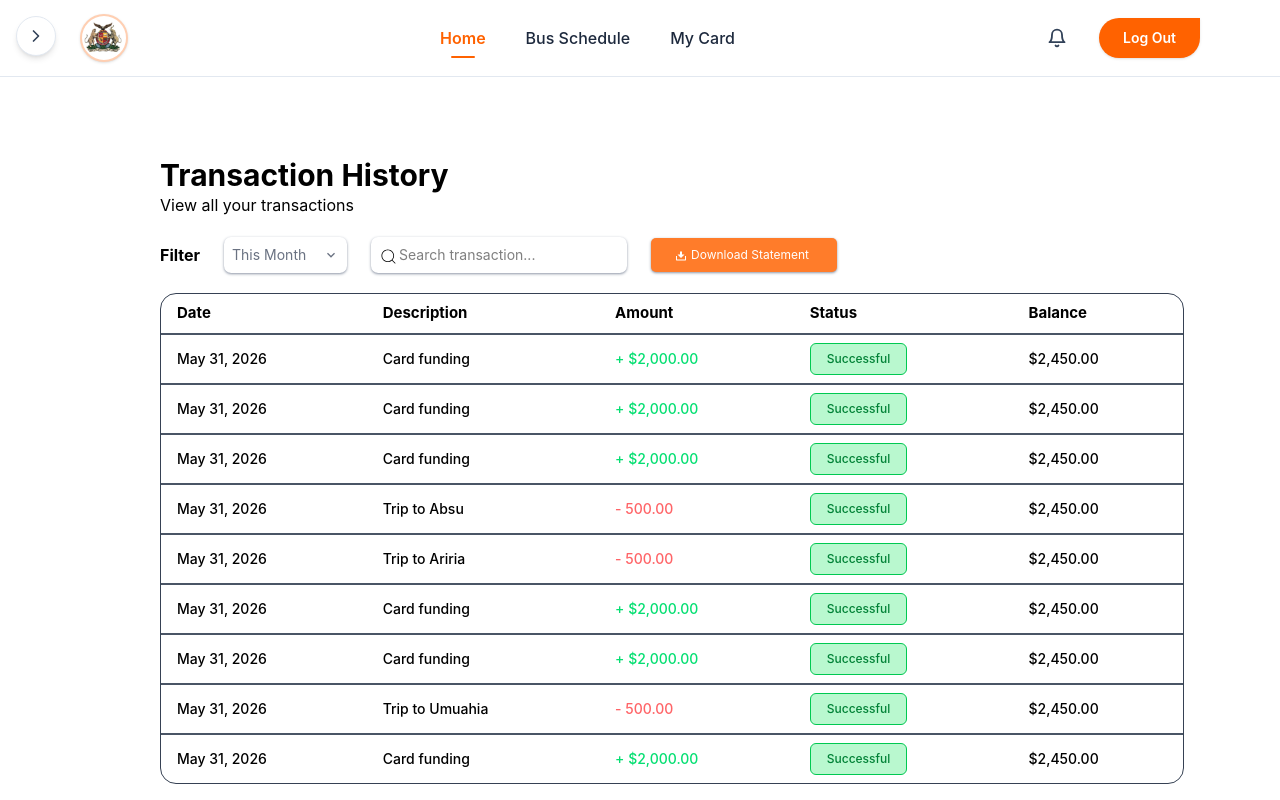
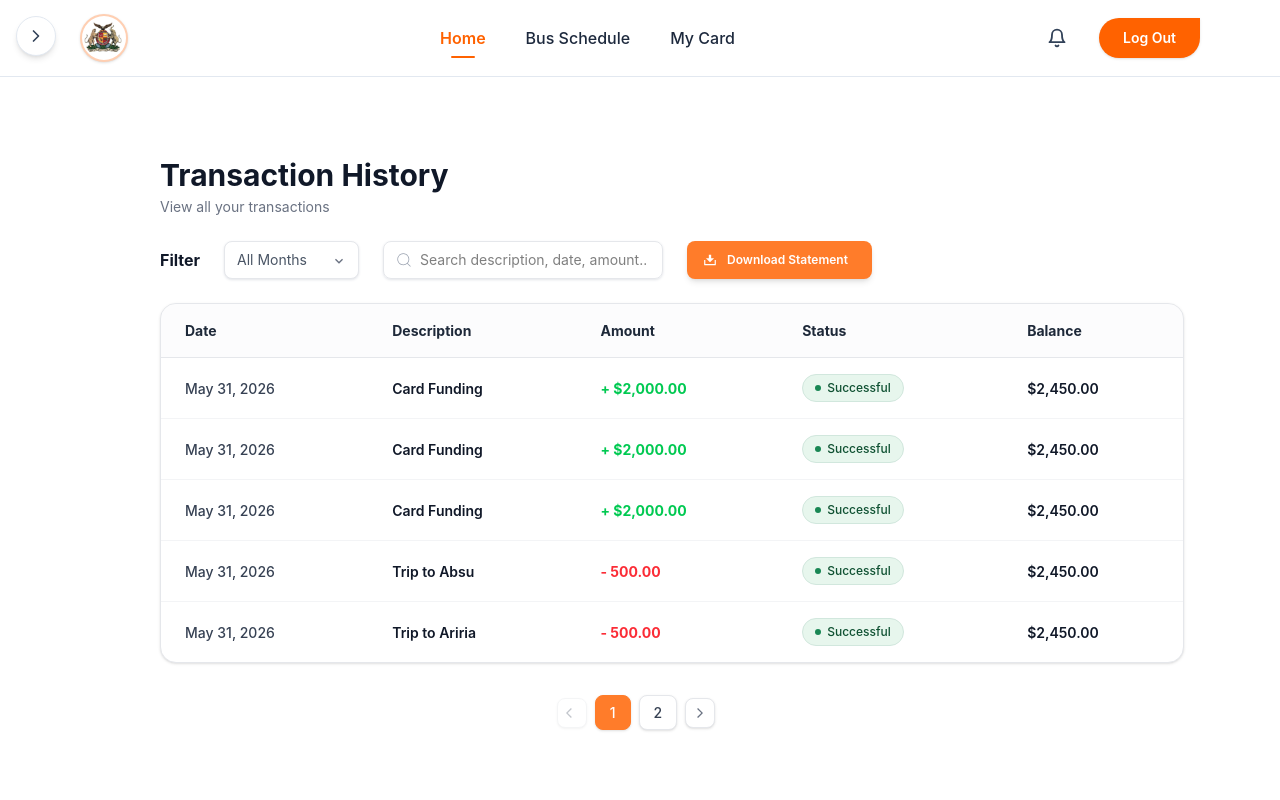
Before and after one commit to davidcoder123/abia-shuttle, a React (Vite) app: page /history in a window 1280 px wide. Shown: the top 800 px of the page. Built offline with nearby package versions, Linux system fonts and the light colour scheme.

Commit message:
fourth commit

```diff
--- a/src/pages/UserPage/TransactionHistory.jsx
+++ b/src/pages/UserPage/TransactionHistory.jsx
@@ -1,4 +1,4 @@
-import React from "react";
+import React, { useState } from "react";
 import { CiSearch } from "react-icons/ci";
 import {
   MdArrowBackIos,
@@ -8,198 +8,257 @@ import {
 import { RiDownload2Fill } from "react-icons/ri";
 
 function TransactionHistory() {
+  const [transactions, setTransactions] = useState([
+    {
+      id: 1,
+      date: "May 31, 2026",
+      month: "May 2026",
+      description: "Card Funding",
+      amount: "+ $2,000.00",
+      type: "credit",
+      status: "Successful",
+      balance: "$2,450.00",
+    },
+    {
+      id: 2,
+      date: "May 31, 2026",
+      month: "May 2026",
+      description: "Card Funding",
+      amount: "+ $2,000.00",
+      type: "credit",
+      status: "Successful",
+      balance: "$2,450.00",
+    },
+    {
+      id: 3,
+      date: "May 31, 2026",
+      month: "May 2026",
+      description: "Card Funding",
+      amount: "+ $2,000.00",
+      type: "credit",
+      status: "Successful",
+      balance: "$2,450.00",
+    },
+    {
+      id: 4,
+      date: "May 31, 2026",
+      month: "May 2026",
+      description: "Trip to Absu",
+      amount: "- 500.00",
+      type: "debit",
+      status: "Successful",
+      balance: "$2,450.00",
+    },
+    {
+      id: 5,
+      date: "May 31, 2026",
+      month: "May 2026",
+      description: "Trip to Ariria",
+      amount: "- 500.00",
+      type: "debit",
+      status: "Successful",
+      balance: "$2,450.00",
+    },
+    {
+      id: 6,
+      date: "Apr 15, 2026",
+      month: "April 2026",
+      description: "Card Funding",
+      amount: "+ $2,000.00",
+      type: "credit",
+      status: "Successful",
+      balance: "$2,450.00",
+    },
+    {
+      id: 7,
+      date: "Mar 10, 2026",
+      month: "March 2026",
+      description: "Trip to Umuahia",
+      amount: "- 500.00",
+      type: "debit",
+      status: "Successful",
+      balance: "$2,450.00",
+    },
+  ]);
+
+  const [searchTerm, setSearchTerm] = useState("");
+  const [selectedMonth, setSelectedMonth] = useState("All Months");
+  const [currentPage, setCurrentPage] = useState(1);
+  const rowsPerPage = 5; // Number of transactions to show per page
+
+  // 1. Filter logic
+  const filteredTransactions = transactions.filter((tx) => {
+    const matchesSearch =
+      tx.description.toLowerCase().includes(searchTerm.toLowerCase()) ||
+      tx.date.toLowerCase().includes(searchTerm.toLowerCase()) ||
+      tx.amount.toLowerCase().includes(searchTerm.toLowerCase());
+
+    const matchesMonth =
+      selectedMonth === "All Months" || tx.month === selectedMonth;
+
+    return matchesSearch && matchesMonth;
+  });
+
+  // 2. Pagination Logic: Calculate total pages and slice transactions for current page
+  const totalPages = Math.ceil(filteredTransactions.length / rowsPerPage) || 1;
+
+  const indexOfLastRow = currentPage * rowsPerPage;
+  const indexOfFirstRow = indexOfLastRow - rowsPerPage;
+  const currentTransactions = filteredTransactions.slice(
+    indexOfFirstRow,
+    indexOfLastRow,
+  );
+
+  const handleDownloadStatement = () => {
+    alert("Downloading statement...");
+  };
+
   return (
-      <section className=" ml-4 md:ml-40 my-10 md:my-20 md:flex md:flex-col h-screen items-start ">
+    <section className="ml-4 md:ml-4 lg:ml-40 my-10 md:my-20 md:flex md:flex-col items-start font-sans">
       <div>
-          <h1 className="text-3xl font-bold">Transaction History</h1>
-          <p>View all your transactions</p>
+        <h1 className="text-3xl font-bold text-gray-900">
+          Transaction History
+        </h1>
+        <p className="text-gray-500 text-sm mt-1">View all your transactions</p>
       </div>
 
-        <div className="flex mt-5 gap-6 items-center">
-          <p className="font-bold">Filter</p>
+      {/* Filters & Actions Bar */}
+      <div className="flex flex-wrap mt-6 gap-6 items-center">
+        <p className="font-bold text-gray-900">Filter</p>
+
+        {/* Month Dropdown */}
         <div className="flex relative">
           <select
-              name=""
-              id=""
-              className="text-sm shadow-sm shadow-gray-400 pl-2 pr-10 py-2 text-gray-500 rounded-[7px] appearance-none"
+            value={selectedMonth}
+            onChange={(e) => {
+              setSelectedMonth(e.target.value);
+              setCurrentPage(1); // Reset to page 1 on filter change
+            }}
+            className="text-sm shadow-sm shadow-gray-200 border border-gray-200 pl-3 pr-10 py-2 text-gray-600 rounded-[8px] appearance-none bg-white outline-none cursor-pointer"
           >
-              <option value="">This Month </option>
-              <option value="">Last Month</option>
+            <option value="All Months">All Months</option>
+            <option value="May 2026">May 2026</option>
+            <option value="April 2026">April 2026</option>
+            <option value="March 2026">March 2026</option>
           </select>
-            <MdKeyboardArrowDown className="absolute right-2 top-2.5 text-gray-500" />
+          <MdKeyboardArrowDown className="absolute right-3 top-3 text-gray-500 pointer-events-none" />
         </div>
 
+        {/* Search Input */}
         <div className="flex relative items-center">
           <input
             type="text"
-              placeholder="Search transaction..."
-              className="shadow-sm shadow-gray-400  text-sm px-7 py-2 rounded-[7px] w-[20vw]"
+            placeholder="Search description, date, amount..."
+            value={searchTerm}
+            onChange={(e) => {
+              setSearchTerm(e.target.value);
+              setCurrentPage(1); // Reset to page 1 on search
+            }}
+            className="shadow-sm shadow-gray-200 border border-gray-200 text-sm pl-9 pr-4 py-2 rounded-[8px] w-full md:w-[280px] outline-none"
           />
-            <CiSearch className="absolute left-2 top-2.5 text-[19px]" />
+          <CiSearch className="absolute left-3 text-gray-400 text-[18px]" />
         </div>
+
+        {/* Download Statement Button */}
         <div className="flex relative text-center">
-            <button className="text-[12px] shadow-sm shadow-gray-400 px-7 py-2 pl-10 text-white bg-[#ff7c2a] rounded-[5px]">
-              {" "}
+          <button
+            onClick={handleDownloadStatement}
+            className="text-[12px] font-semibold shadow-md px-6 py-2.5 pl-10 text-white bg-[#ff7c2a] hover:bg-[#e06a20] transition-colors rounded-[8px] flex items-center gap-2 cursor-pointer"
+          >
             Download Statement
           </button>
-            <RiDownload2Fill className="absolute left-6 top-3  text-white text-[12px]" />
+          <RiDownload2Fill className="absolute left-4 top-3 text-white text-[14px]" />
         </div>
       </div>
 
-        <section className="mt-5 md:overflow-hidden lg:w-[80vw] rounded-2xl border border-gray-700 ">
-          <table className="lg:w-[80vw] border-collapse">
-            <thead className="text-left">
-              <tr className="border-b-2 border-gray-600 text-[15px] font-bold">
-                <th className="px-4 py-2">Date</th>
-                <th className="px-4 py-2">Description</th>
-                <th className="px-4 py-2">Amount</th>
-                <th className="px-4 py-2">Status</th>
-                <th className="px-4 py-2">Balance</th>
+      {/* Transactions Table (Renders only currentTransactions slice) */}
+      <section className="mt-6 md:overflow-hidden w-full lg:w-[80vw] rounded-2xl border border-gray-200 bg-white shadow-sm">
+        <table className="w-full border-collapse text-left">
+          <thead>
+            <tr className="border-b border-gray-200 text-[14px] font-bold text-gray-800 bg-gray-50/50">
+              <th className="px-6 py-4">Date</th>
+              <th className="px-6 py-4">Description</th>
+              <th className="px-6 py-4">Amount</th>
+              <th className="px-6 py-4">Status</th>
+              <th className="px-6 py-4">Balance</th>
             </tr>
           </thead>
-            <tbody>
-              <tr className="border-b-2 border-gray-600 text-[14px] font-medium">
-                <td className="px-4 py-2 ">May 31, 2026</td>
-                <td className="px-4 py-2 ">Card funding</td>
-                <td className="px-4 py-2  text-green-400 text-[14px] font-sans font-medium">
-                  + $2,000.00
+          <tbody className="divide-y divide-gray-100">
+            {currentTransactions.length > 0 ? (
+              currentTransactions.map((tx) => (
+                <tr
+                  key={tx.id}
+                  className="text-[14px] font-medium text-gray-700 hover:bg-gray-50/50 transition-colors"
+                >
+                  <td className="px-6 py-4">{tx.date}</td>
+                  <td className="px-6 py-4 font-semibold text-gray-900">
+                    {tx.description}
                   </td>
-                <td className="px-4 py-2 ">
-                  <span className="bg-green-200 py-1.5 px-4 rounded-md text-green-700 text-[12px] border border-green-500 inline-block">
-                    Successful
+                  <td
+                    className={`px-6 py-4 font-bold ${tx.type === "credit" ? "text-green-500" : "text-red-500"}`}
+                  >
+                    {tx.amount}
+                  </td>
+                  <td className="px-6 py-4">
+                    <span className="bg-[#E7F6ED] py-1 px-3 rounded-full text-[#0F5132] text-[12px] font-medium border border-[#D1E7DD] inline-flex items-center gap-1.5">
+                      <span className="w-1.5 h-1.5 rounded-full bg-[#198754]"></span>
+                      {tx.status}
                     </span>
                   </td>
-                <td className="px-4 py-2">$2,450.00</td>
+                  <td className="px-6 py-4 font-semibold text-gray-900">
+                    {tx.balance}
+                  </td>
                 </tr>
-              <tr className="border-b-2 border-gray-600 text-[14px] font-medium">
-                <td className="px-4 py-2 ">May 31, 2026</td>
-                <td className="px-4 py-2 ">Card funding</td>
-                <td className="px-4 py-2  text-green-400 text-[14px] font-sans font-medium">
-                  + $2,000.00
+              ))
+            ) : (
+              <tr>
+                <td colSpan="5" className="text-center py-8 text-gray-400">
+                  No matching transactions found.
                 </td>
-                <td className="px-4 py-2 ">
-                  <span className="bg-green-200 py-1.5 px-4 rounded-md text-green-700 text-[12px] border border-green-500 inline-block">
-                    Successful
-                  </span>
-                </td>
-                <td className="px-4 py-2">$2,450.00</td>
               </tr>
-              <tr className="border-b-2 border-gray-600 text-[14px] font-medium">
-                <td className="px-4 py-2 ">May 31, 2026</td>
-                <td className="px-4 py-2 ">Card funding</td>
-                <td className="px-4 py-2  text-green-400 text-[14px] font-sans font-medium">
-                  + $2,000.00
-                </td>
-                <td className="px-4 py-2">
-                  <span className="bg-green-200 py-1.5 px-4 rounded-md text-green-700 text-[12px] border border-green-500 inline-block">
-                    Successful
-                  </span>
-                </td>
-                <td className="px-4 py-2">$2,450.00</td>
-              </tr>
-              <tr className="border-b-2 border-gray-600 text-[14px] font-medium">
-                <td className="px-4 py-2 ">May 31, 2026</td>
-                <td className="px-4 py-2 ">Trip to Absu</td>
-                <td className="px-4 py-2  text-red-400 text-[14px] font-sans font-medium">
-                  - 500.00
-                </td>
-                <td className="px-4 py-2">
-                  <span className="bg-green-200 py-1.5 px-4 rounded-md text-green-700 text-[12px] border border-green-500 inline-block">
-                    Successful
-                  </span>
-                </td>
-                <td className="px-4 py-2">$2,450.00</td>
-              </tr>
-              <tr className="border-b-2 border-gray-600 text-[14px] font-medium">
-                <td className="px-4 py-2">May 31, 2026</td>
-                <td className="px-4 py-2">Trip to Ariria</td>
-                <td className="px-4 py-2 text-red-400 text-[14px] font-sans font-medium">
-                  - 500.00
-                </td>
-                <td className="px-4 py-2">
-                  <span className="bg-green-200 py-1.5 px-4 rounded-md text-green-700 text-[12px] border border-green-500 inline-block">
-                    Successful
-                  </span>
-                </td>
-                <td className="px-4 py-2">$2,450.00</td>
-              </tr>
-              <tr className="border-b-2 border-gray-600 text-[14px] font-medium">
-                <td className="px-4 py-2">May 31, 2026</td>
-                <td className="px-4 py-2">Card funding</td>
-                <td className="px-4 py-2 text-green-400 text-[14px] font-sans font-medium">
-                  + $2,000.00
-                </td>
-                <td className="px-4 py-2">
-                  <span className="bg-green-200 py-1.5 px-4 rounded-md text-green-700 text-[12px] border border-green-500 inline-block">
-                    Successful
-                  </span>
-                </td>
-                <td className="px-4 py-2">$2,450.00</td>
-              </tr>
-              <tr className="border-b-2 border-gray-600 text-[14px] font-medium">
-                <td className="px-4 py-2 ">May 31, 2026</td>
-                <td className="px-4 py-2 ">Card funding</td>
-                <td className="px-4 py-2 text-green-400 text-[14px] font-sans font-medium">
-                  + $2,000.00
-                </td>
-                <td className="px-4 py-2">
-                  <span className="bg-green-200 py-1.5 px-4 rounded-md text-green-700 text-[12px] border border-green-500 inline-block">
-                    Successful
-                  </span>
-                </td>
-                <td className="px-4 py-2">$2,450.00</td>
-              </tr>
-              <tr className=" text-[14px] font-medium border-b-2 border-gray-600">
-                <td className="px-4 py-2">May 31, 2026</td>
-                <td className="px-4 py-2">Trip to Umuahia</td>
-                <td className="px-4 py-2 text-red-400 text-[14px] font-sans font-medium">
-                  - 500.00
-                </td>
-                <td className="px-4 py-2 ">
-                  <span className="bg-green-200 py-1.5 px-4 rounded-md text-green-700 text-[12px] border border-green-500 inline-block">
-                    Successful
-                  </span>
-                </td>
-                <td className="px-4 py-2">$2,450.00</td>
-              </tr>
-              <tr className="text-[14px] font-medium">
-                <td className="px-4 py-2 ">May 31, 2026</td>
-                <td className="px-4 py-2 ">Card funding</td>
-                <td className="px-4 py-2  text-green-400 text-[14px] font-sans font-medium">
-                  + $2,000.00
-                </td>
-                <td className="px-4 py-2">
-                  <span className="bg-green-200 py-1.5 px-4 rounded-md text-green-700 text-[12px] border border-green-500 inline-block">
-                    Successful
-                  </span>
-                </td>
-                <td className="px-4 py-2">$2,450.00</td>
-              </tr>
+            )}
           </tbody>
         </table>
       </section>
 
-        <div className="mt-6 space-x-2 flex ml-30 lg:ml-50">
-          <button className="border border-gray-500 px-1 py-1 min-w-5 rounded-[5px] text-center shadow-sm hover:bg-[#fd680b] ">
-            <MdArrowBackIos className=" pl-1 text-[#fd680b] font-bold text-[14px ]  hover:text-white" />
+      {/* Functional Pagination Bar */}
+      <div className="mt-8 flex items-center justify-center lg:justify-center lg:-ml-21 gap-2 w-full">
+        {/* Previous Arrow */}
+        <button
+          onClick={() => setCurrentPage((prev) => Math.max(prev - 1, 1))}
+          disabled={currentPage === 1}
+          className="border border-gray-200 p-2 rounded-[8px] text-gray-500 hover:bg-[#ff7c2a] hover:text-white hover:border-[#ff7c2a] transition-colors shadow-sm bg-white cursor-pointer disabled:opacity-40 disabled:cursor-not-allowed"
+        >
+          <MdArrowBackIos className="text-[12px]" />
         </button>
-          <button className="border border-gray-500 px-2 text-[14px] min-w-5 rounded-[5px] shadow-sm hover:bg-[#fd680b] hover:text-white">
-            1
+
+        {/* Dynamic Page Number Buttons */}
+        {Array.from({ length: totalPages }, (_, index) => {
+          const pageNum = index + 1;
+          return (
+            <button
+              key={pageNum}
+              onClick={() => setCurrentPage(pageNum)}
+              className={`border px-3.5 py-1.5 text-[14px] font-medium rounded-[8px] shadow-sm transition-colors cursor-pointer ${
+                currentPage === pageNum
+                  ? "bg-[#ff7c2a] text-white border-[#ff7c2a]"
+                  : "border-gray-200 bg-white text-gray-700 hover:bg-gray-50"
+              }`}
+            >
+              {pageNum}
             </button>
-          <button className="border border-gray-500 px-2 text-[14px]  rounded-[5px] min-w-5 shadow-sm hover:bg-[#fd680b]  hover:text-white">
-            2
-          </button>
-          <button className="border border-gray-500 px-2 rounded-[5px] text-[14px] min-w-5 shadow-sm hover:bg-[#fd680b]  hover:text-white">
-            3
-          </button>
-          <button className="border border-gray-500 px-2 rounded-[5px] text-[14px] min-w-5 shadow-sm hover:bg-[#fd680b]  hover:text-white">
-            ...
-          </button>
-          <button className="border border-gray-500 px-2  rounded-[5px] text-[14px] min-w-5 shadow-sm hover:bg-[#fd680b]  hover:text-white">
-            10
-          </button>
-          <button className="border border-gray-500 px-1 py-1 min-w-5 rounded-[5px] shadow-sm hover:bg-[#fd680b] ">
-            <MdArrowForwardIos className="pl-1 text-[#fd680b] font-bold text-[14px]  hover:text-white" />
+          );
+        })}
+
+        {/* Next Arrow */}
+        <button
+          onClick={() =>
+            setCurrentPage((prev) => Math.min(prev + 1, totalPages))
+          }
+          disabled={currentPage === totalPages}
+          className="border border-gray-200 p-2 rounded-[8px] text-gray-500 hover:bg-[#ff7c2a] hover:text-white hover:border-[#ff7c2a] transition-colors shadow-sm bg-white cursor-pointer disabled:opacity-40 disabled:cursor-not-allowed"
+        >
+          <MdArrowForwardIos className="text-[12px]" />
         </button>
       </div>
     </section>
```
Also changed, not shown: components/home/Hero.jsx (+35 -8 lines). Lines whose indentation alone changed are shown as unchanged.
